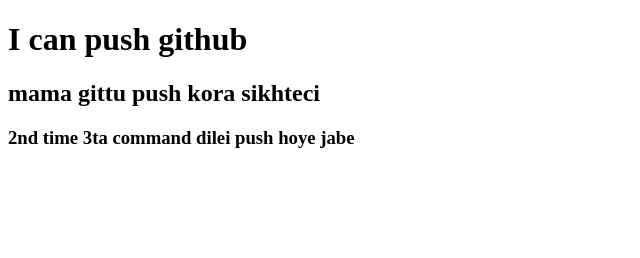
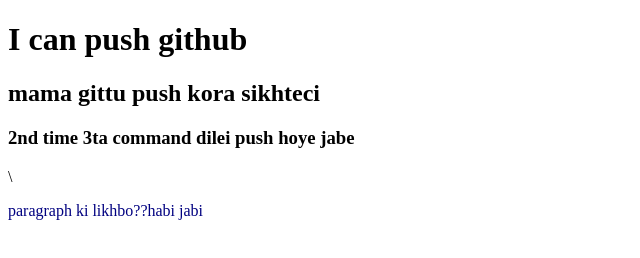
Before and after one commit to MH-Shawon/my-second-repo, a plain HTML site: page index.html in a window 1280 px wide. Shown: the whole page, without its empty margins (0-640 px from the left). Drawn offline with Linux system fonts and the light colour scheme.

Commit message:
color added

```diff
--- a/index.html
+++ b/index.html
@@ -9,7 +9,9 @@
 <body>
     <h1>I can push github</h1>
     <h2>mama gittu push kora sikhteci</h2>
-    <h3>2nd time 3ta command dilei push hoye jabe</h3>
+    <h3>2nd time 3ta command dilei push hoye jabe</h3>\
+    <p>paragraph ki likhbo??habi jabi</p>
+    <link rel="stylesheet" href="style.css">
 
 </body>
 </html>
--- /dev/null
+++ b/style.css
@@ -0,0 +1,3 @@
+p{
+    color: navy;
+}
```
